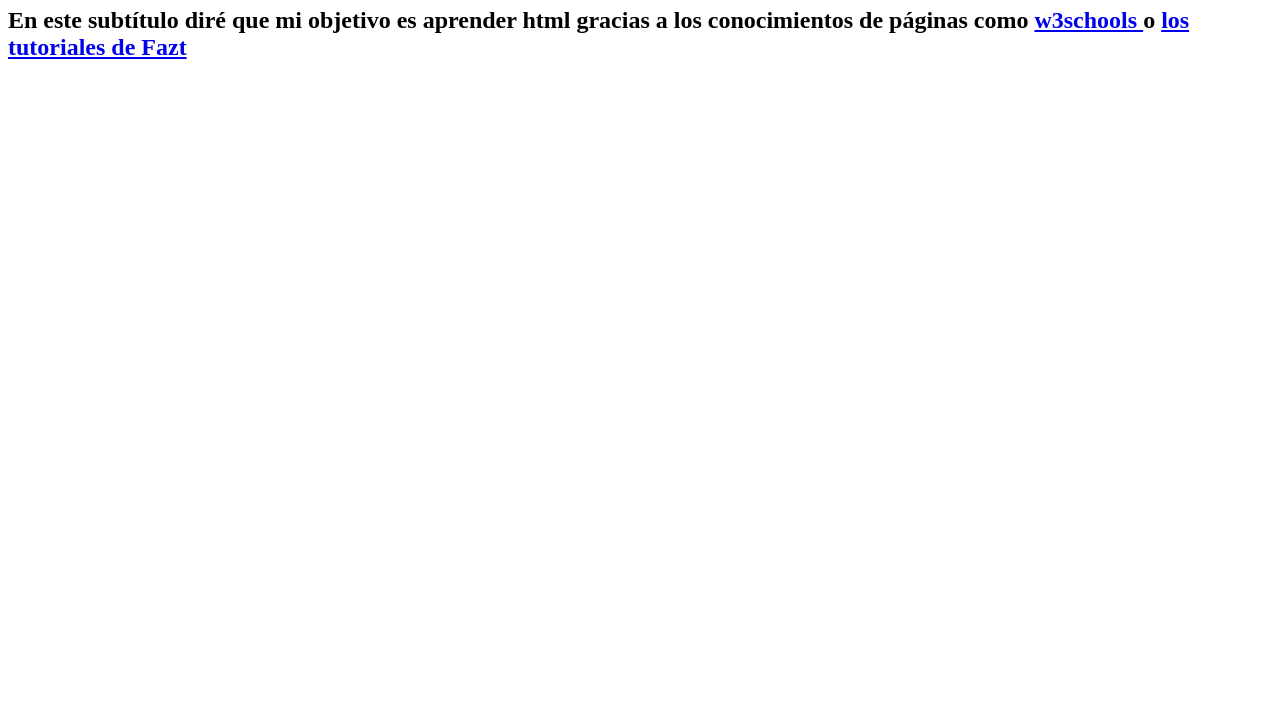
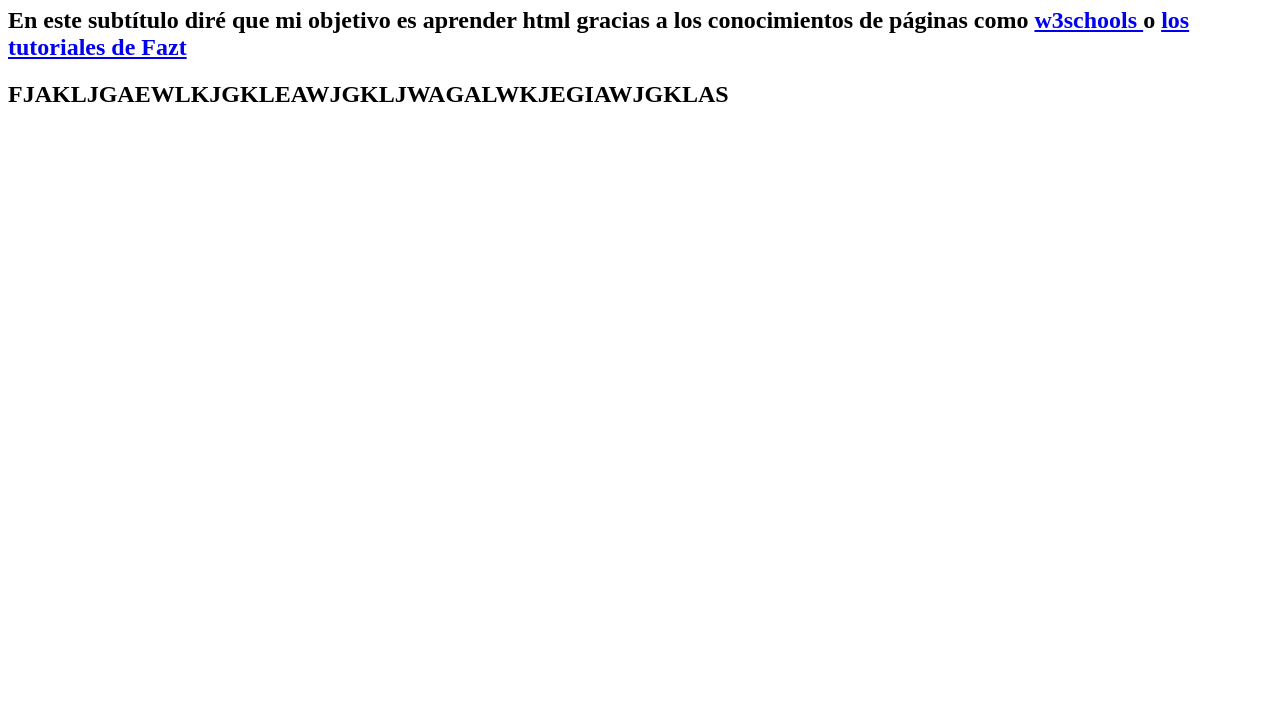
Before and after one commit to Distarche/ade-and-friends-, a plain HTML site: page index2.html in a window 1280 px wide. Shown: the part 73-800 px from the top of the page. Drawn offline with Linux system fonts and the light colour scheme.

Commit message:
proban2
s

```diff
--- a/index2.html
+++ b/index2.html
@@ -11,5 +11,7 @@
 
 <h2> En este subtítulo diré que mi objetivo es aprender html gracias a los conocimientos de páginas como <a href="www.w3schools.com">w3schools </a>o <a href="www.youtube.com/@FaztTech">los tutoriales de Fazt </a>
 
+
+<h2> FJAKLJGAEWLKJGKLEAWJGKLJWAGALWKJEGIAWJGKLAS </h2>
 </body>
 </html>
```
